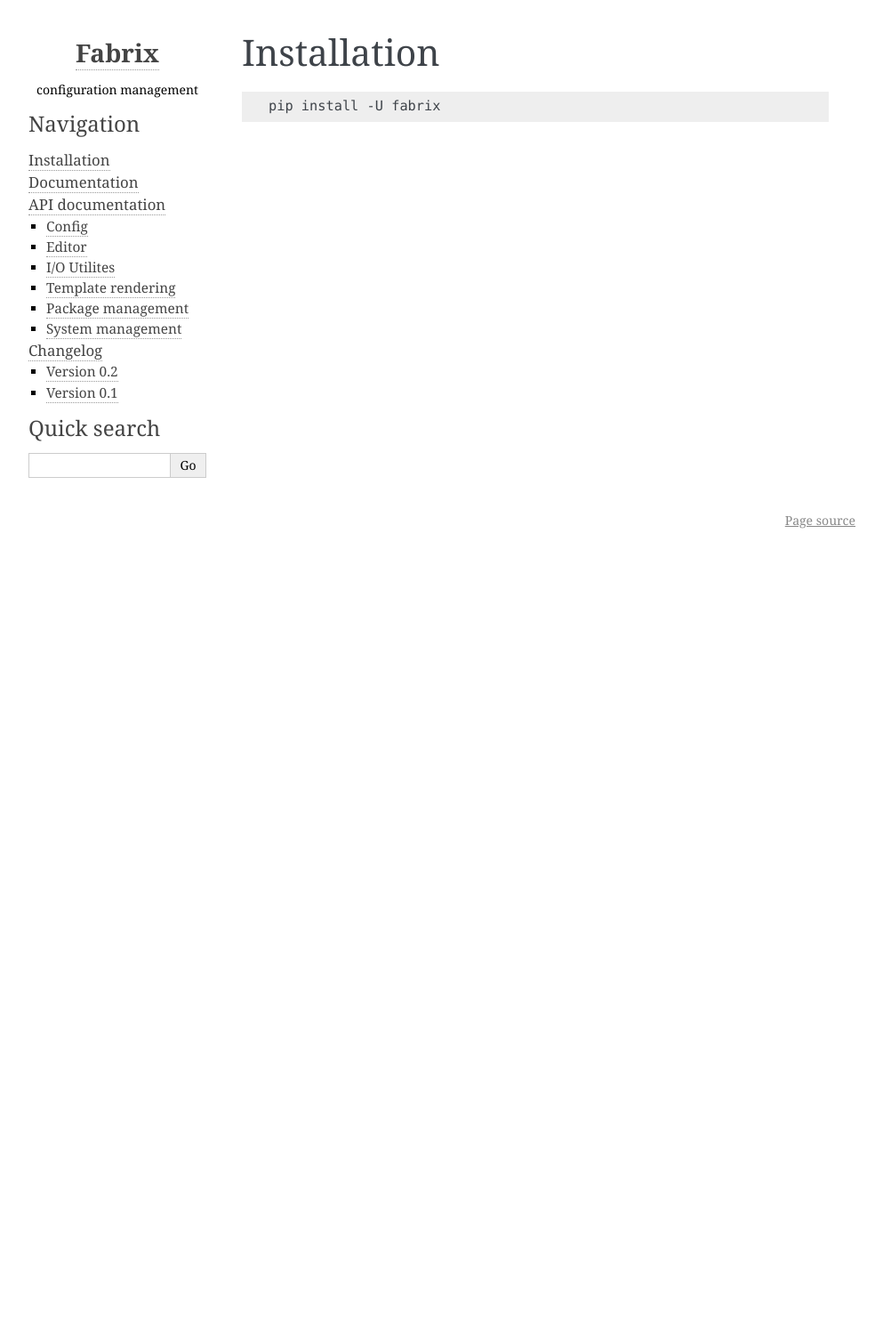
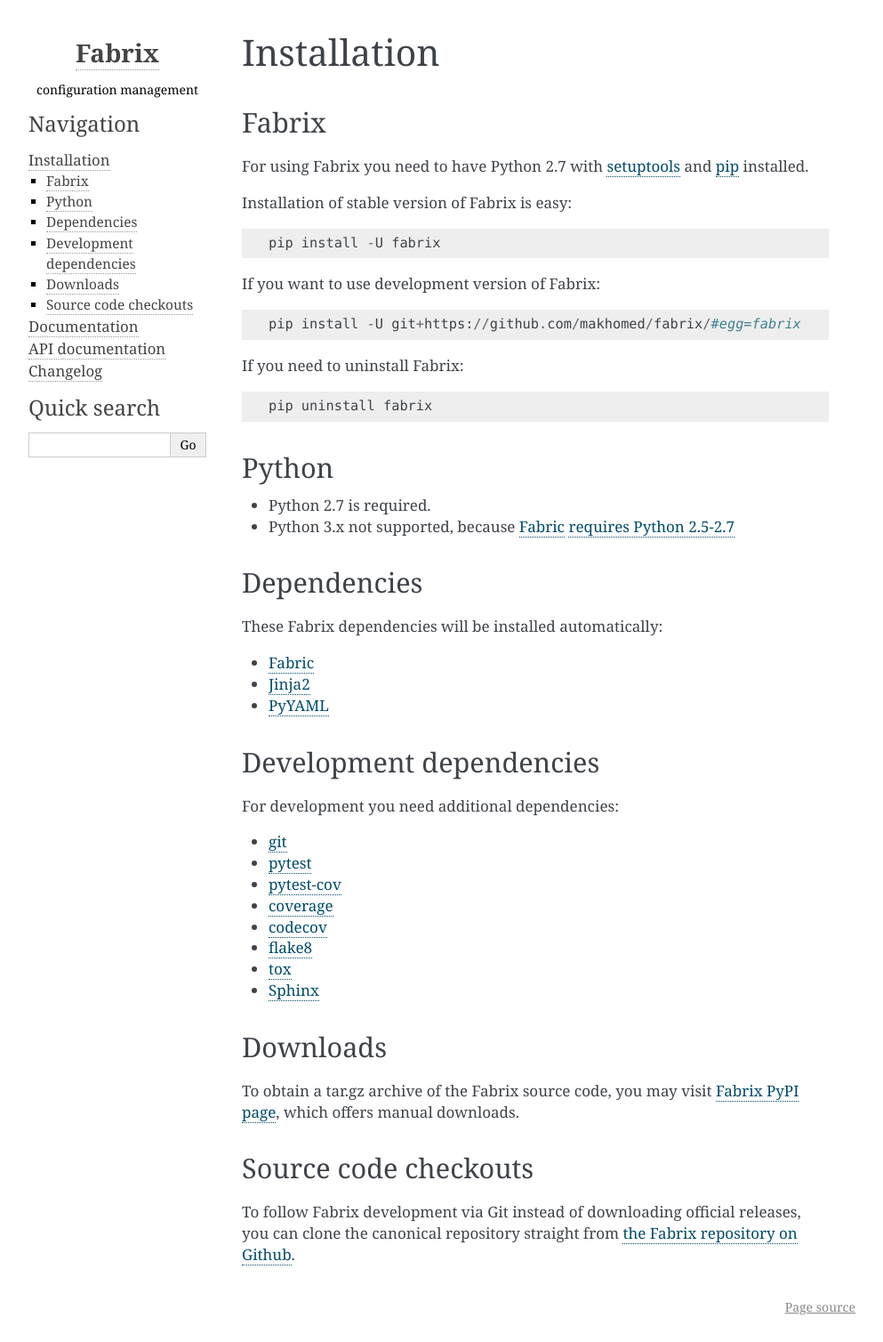
Before and after one commit to makhomed/fabrix, a Sphinx documentation site: the page built from docs/installation.rst, in a window 1280 px wide. Shown: the whole page at 89% size, without its empty margins (148-1141 px from the left). Built offline with Sphinx 7.4.7, drawn with Linux system fonts in a browser that asks for light colours; before the commit the page ends 900 px from its top, so only the background shows below that.

Commit message:
add docs

```diff
--- a/docs/changes.rst
+++ b/docs/changelog.rst
@@ -1,3 +1,7 @@
+
+.. meta::
+    :description: Fabrix changelog
+
 Changelog
 =========
 
--- a/docs/conf.py
+++ b/docs/conf.py
@@ -33,7 +33,9 @@
 # Add any Sphinx extension module names here, as strings. They can be
 # extensions coming with Sphinx (named 'sphinx.ext.*') or your custom
 # ones.
-extensions = ['sphinx.ext.autodoc', 'sphinx.ext.napoleon']
+extensions = ['sphinx.ext.autodoc', 'sphinx.ext.napoleon', 'sphinx.ext.intersphinx', 'sphinx.ext.viewcode']
+
+intersphinx_mapping = {'python': ('https://docs.python.org/2/', None)}
 
 # Add any paths that contain templates here, relative to this directory.
 templates_path = ['_templates']
@@ -101,7 +103,7 @@
     'canonical_url': 'https://fabrix.readthedocs.io/en/latest/',
     'show_powered_by':  False,
     'show_related': False,
-    'sidebar_collapse': False,
+    'sidebar_collapse': True,
 }
 
 # Add any paths that contain custom static files (such as style sheets) here,
--- a/docs/index.rst
+++ b/docs/index.rst
@@ -5,7 +5,7 @@
 Fabrix
 ======
 
-Fabrix is Fabric extension for configuration management
+**Fabrix** is `Fabric <http://www.fabfile.org/>`_ extension for configuration management
 
 .. image:: https://travis-ci.org/makhomed/fabrix.svg?branch=master
     :target: https://travis-ci.org/makhomed/fabrix
--- a/docs/installation.rst
+++ b/docs/installation.rst
@@ -1,6 +1,66 @@
+
+.. meta::
+    :description: Fabrix installation
+
 Installation
+============
+
+Fabrix
+------
+
+For using Fabrix you need to have Python 2.7 with `setuptools <https://pypi.python.org/pypi/setuptools>`_ and `pip <https://pypi.python.org/pypi/pip>`_ installed.
+
+Installation of stable version of Fabrix is easy::
+
+    pip install -U fabrix
+
+If you want to use development version of Fabrix::
+
+    pip install -U git+https://github.com/makhomed/fabrix/#egg=fabrix
+
+If you need to uninstall Fabrix::
+
+    pip uninstall fabrix
+
+Python
+------
+
+* Python 2.7 is required.
+* Python 3.x not supported, because `Fabric <http://www.fabfile.org/>`_ `requires Python 2.5-2.7 <http://www.fabfile.org/installing.html#python>`_
+
+Dependencies
 ------------
 
-.. code:: bash
+These Fabrix dependencies will be installed automatically:
 
-    pip install -U fabrix
+* `Fabric <http://www.fabfile.org/>`_
+* `Jinja2 <http://jinja.pocoo.org/>`_
+* `PyYAML <http://pyyaml.org/>`_
+
+Development dependencies
+------------------------
+
+For development you need additional dependencies:
+
+* `git <http://git-scm.com/>`_
+* `pytest <https://pypi.python.org/pypi/pytest>`_
+* `pytest-cov <https://pypi.python.org/pypi/pytest-cov>`_
+* `coverage <https://pypi.python.org/pypi/coverage>`_
+* `codecov <https://pypi.python.org/pypi/codecov>`_
+* `flake8 <https://pypi.python.org/pypi/flake8>`_
+* `tox <https://pypi.python.org/pypi/tox>`_
+* `Sphinx <https://pypi.python.org/pypi/Sphinx>`_
+
+Downloads
+---------
+
+To obtain a tar.gz archive of the Fabrix source code, you may visit
+`Fabrix PyPI page <https://pypi.python.org/pypi/Fabrix>`_,
+which offers manual downloads.
+
+Source code checkouts
+---------------------
+
+To follow Fabrix development via Git instead of downloading official releases,
+you can clone the canonical repository straight from
+`the Fabrix repository on Github <https://github.com/makhomed/fabrix>`_.
```
Also changed, not shown: other parts of docs/index.rst (+1 -1 lines).
